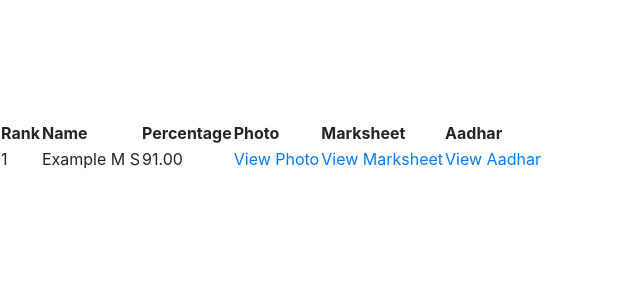
After one commit to pnshiralkar/Pari-Udaan, a PHP site: page /ranks.php in a window 1280 px wide. The commit adds this page. Shown: the top 300 px of the page, without its empty margins (0-640 px from the left). Run offline with PHP 8.4, Linux system fonts and the light colour scheme; data comes from the database, SQL or seed files in the repository.

Commit message:
29-04-19 17.00 - Docs privacy & ranks.php added

```diff
--- a/assets/ajax.js
+++ b/assets/ajax.js
@@ -96,15 +96,15 @@ $(document).ready(function () {
         }
 
         $('#view1').click(function () {
-            window.open(data.photo, "_blank");
+            window.open("viewdocs.php?email=" + data.email + "&doc=" + data.photo, "_blank");
         });
 
         $('#view2').click(function () {
-            window.open(data.marksheet, "_blank");
+            window.open("viewdocs.php?email=" + data.email + "&doc=" + data.marksheet, "_blank");
         });
 
         $('#view3').click(function () {
-            window.open(data.aadhar, "_blank");
+            window.open("viewdocs.php?email=" + data.email + "&doc=" + data.aadhar, "_blank");
         });
     });
 
--- /dev/null
+++ b/ranks.php
@@ -0,0 +1,53 @@
+<?php
+
+
+require ("connect.php");
+$sql = "SELECT * FROM applicants WHERE progress = '3' ORDER BY per DESC";
+$result = $conn->query($sql);
+
+?>
+
+<!DOCTYPE html>
+<html lang="en">
+<head>
+    <title>Home</title>
+    <meta charset="utf-8">
+    <meta name="viewport" content="width=device-width, initial-scale=1">
+    <link rel="stylesheet" href="https://maxcdn.bootstrapcdn.com/bootstrap/4.3.1/css/bootstrap.min.css">
+    <script src="https://ajax.googleapis.com/ajax/libs/jquery/3.3.1/jquery.min.js"></script>
+    <script src="https://cdnjs.cloudflare.com/ajax/libs/popper.js/1.14.7/umd/popper.min.js"></script>
+    <script src="https://maxcdn.bootstrapcdn.com/bootstrap/4.3.1/js/bootstrap.min.js"></script>
+    <style>
+        html{
+            scroll-behavior: smooth;
+        }
+
+    </style>
+</head>
+<body>
+
+<br><br><br><br><br>
+<table>
+    <tr><th>Rank</th><th>Name</th><th>Percentage</th><th>Photo</th><th>Marksheet</th><th>Aadhar</th></tr>
+    <?php
+    $i=1;
+    while($row = $result->fetch_assoc())
+    {
+        ?>
+    <tr>
+        <td><?php echo $i; ?></td>
+        <td><?php echo $row['name']; ?></td>
+        <td><?php echo $row['per']; ?></td>
+        <td><a href="<?php echo $row['photo']; ?>">View Photo</a></td>
+        <td><a href="<?php echo $row['marksheet']; ?>">View Marksheet</a></td>
+        <td><a href="<?php echo $row['aadhar']; ?>">View Aadhar</a></td>
+    </tr>
+    <?php
+        $i++;
+    }
+    ?>
+
+</table>
+
+</body>
+</html>
--- a/save.php
+++ b/save.php
@@ -7,7 +7,7 @@ if (isset($_POST['step'])) {
 
     ////////////////////////////////////////////////////////////////////////////////////////////////
 
-    $_SESSION['email'] = "pnshiralkar@gmail.com";
+    //$_SESSION['email'] = "abc@gmail.com";
 
     ////////////////////////////////////////////////////////////////////////////////////////////////
 
```
Also changed, not shown: photo.php (+10 -2 lines), viewdocs.php (added, +35 -0 lines), documents/.htaccess (added).
